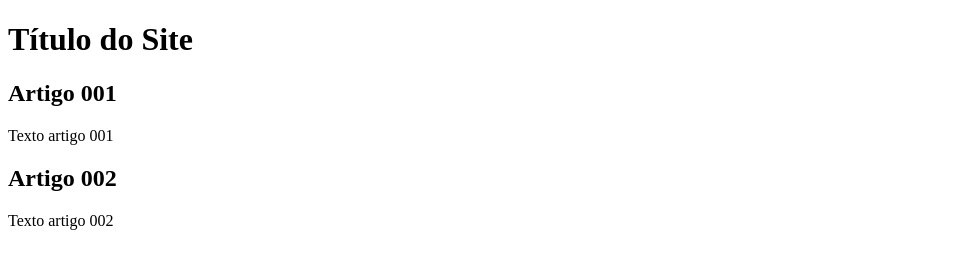
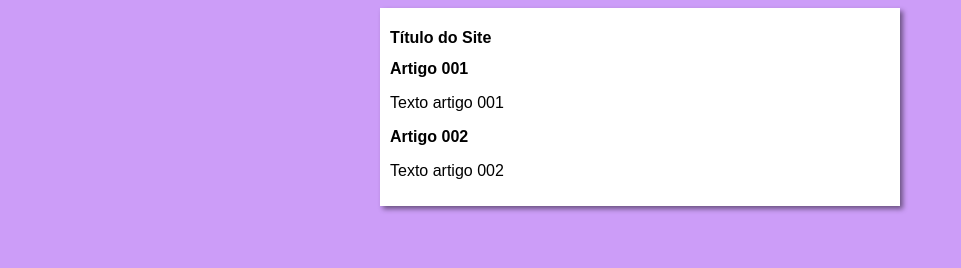
Before and after one commit to masus2099/gustavo-guanabara-branch, a plain HTML site: page index.html in a window 1280 px wide. Shown: the whole page, without its empty margins (0-961 px from the left). Drawn offline with Linux system fonts and the light colour scheme.

Commit message:
Iniciei o Design

```diff
--- /dev/null
+++ b/estilos/style.css
@@ -0,0 +1,16 @@
+* {
+  font-family: arial;
+  font-size: 16px;
+}
+
+body {
+  background-color: rgb(204, 157, 248);
+}
+
+main {
+  background-color: #fff;
+  width: 500px;
+  margin: auto;
+  padding: 10px;
+  box-shadow: 3px 3px 5px rgba(0, 0, 0, 0.473);
+}
--- a/index.html
+++ b/index.html
@@ -6,6 +6,7 @@
   <meta http-equiv="X-UA-Compatible" content="IE=edge">
   <meta name="viewport" content="width=device-width, initial-scale=1.0">
   <title>Branch's Gustavo Guanabara</title>
+  <link rel="stylesheet" href="estilos/style.css">
 </head>
 
 <body>
```
